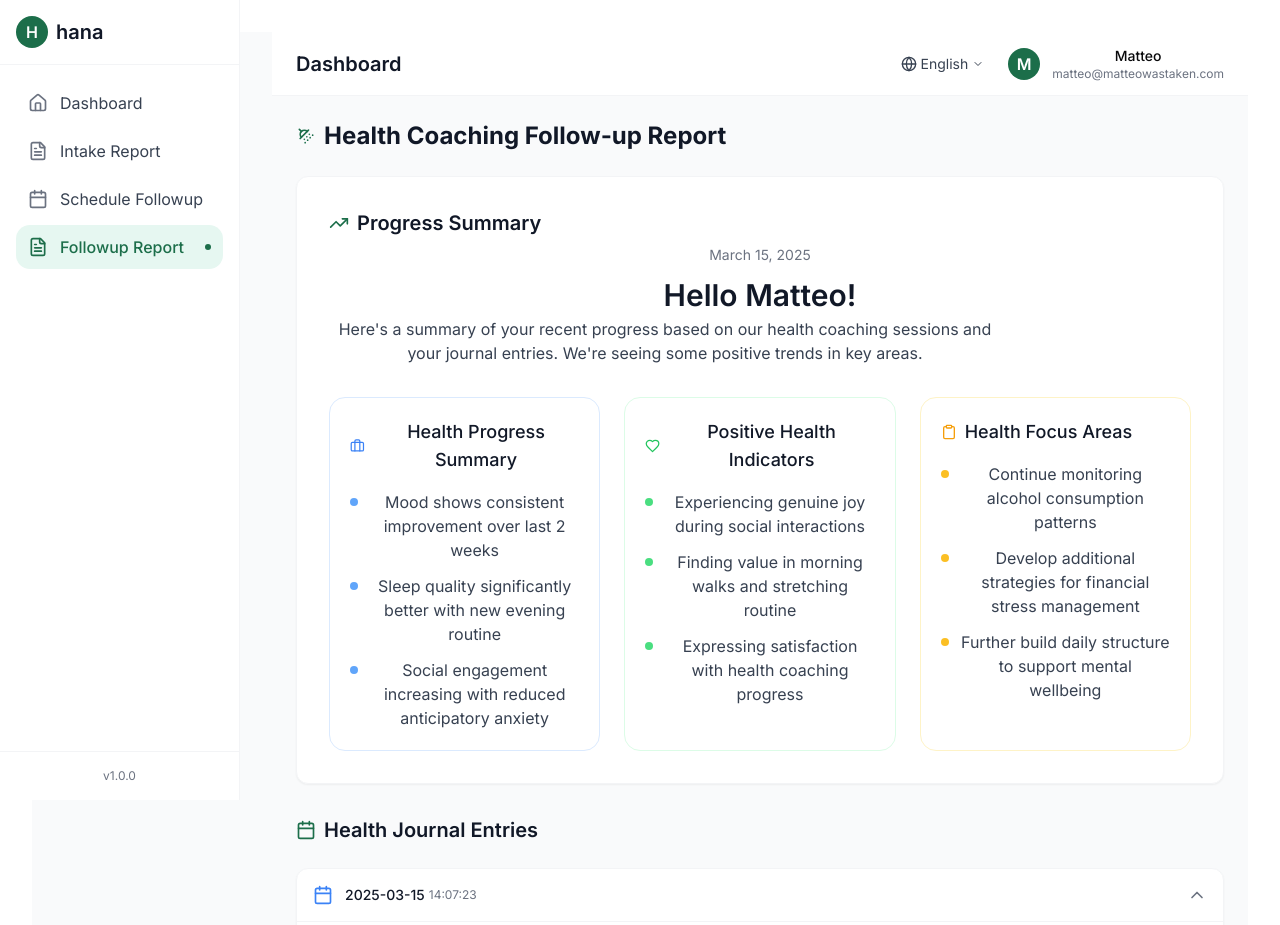
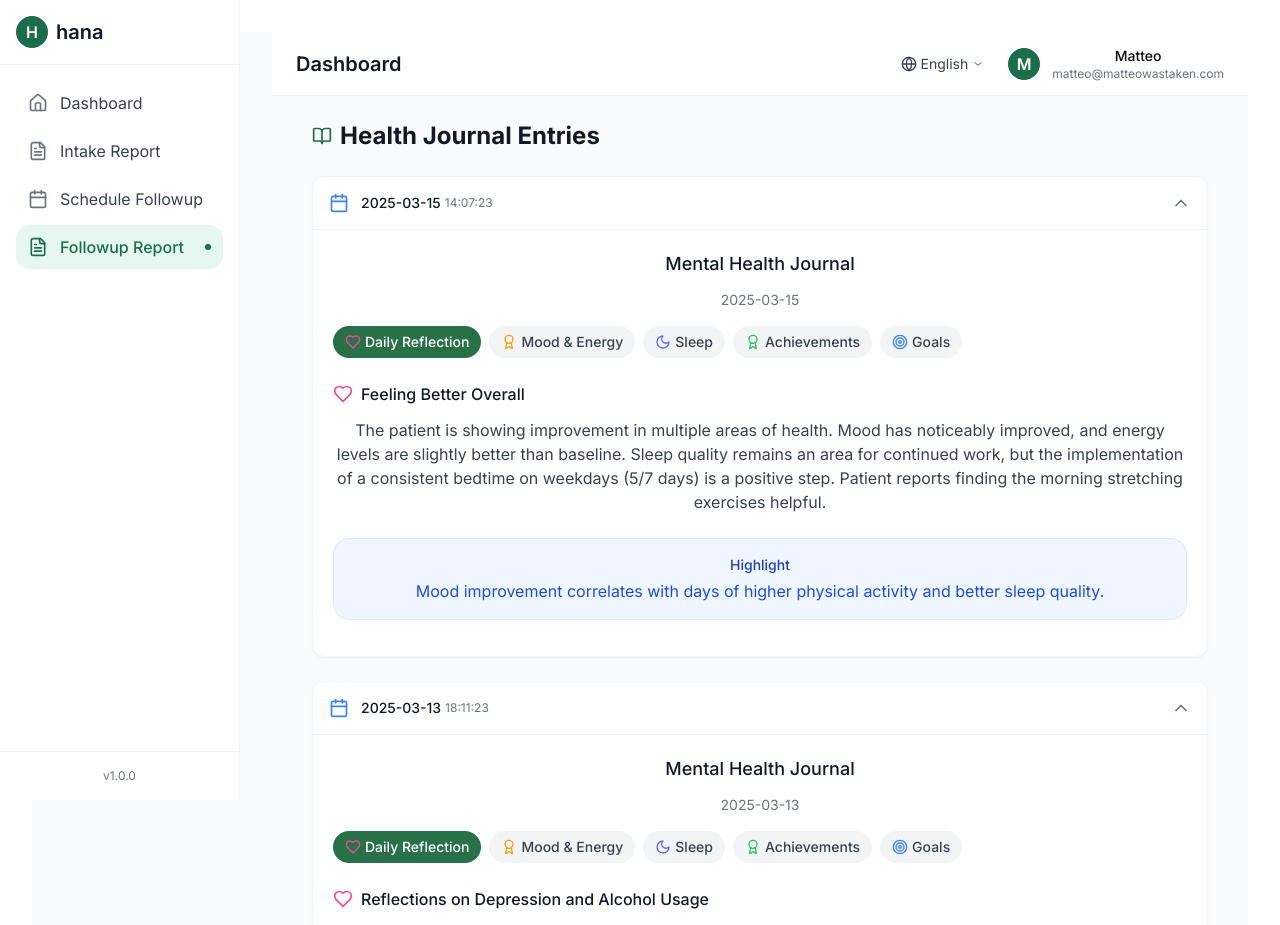
Before and after one commit to mhaihq/dashboard-grove-connector-85, a React (Vite) app: page /followup-report in a window 1280 px wide. Shown: the top 925 px of the page. Built offline with nearby package versions, Linux system fonts and the light colour scheme.

Commit message:
Update journal entries UI

```diff
--- a/src/pages/FollowupReport.tsx
+++ b/src/pages/FollowupReport.tsx
@@ -3,8 +3,7 @@ import React from 'react';
 import { Sidebar } from '@/components/Sidebar';
 import { DashboardHeader } from '@/components/DashboardHeader';
 import { JournalEntry } from '@/components/JournalEntry';
-import MentalHealthSummary from '@/components/MentalHealthSummary';
-import { Calendar, ShowerHead } from 'lucide-react';
+import { BookOpen } from 'lucide-react';
 
 const FollowupReport = () => {
   const userName = "Matteo";
@@ -25,52 +24,38 @@ const FollowupReport = () => {
       timestamp: "18:11:23",
       title: "Reflections on Depression and Alcohol Usage",
       content: "Patient continues to work on reducing alcohol intake with modest success (2 alcohol-free days this week vs 0 last week). Depression symptoms are still present but less intense than during initial assessment. Financial stressors remain significant with ongoing job search. Fatigue levels fluctuate but show slight improvement on days following adequate sleep.",
-      highlight: "Patient is beginning to recognize the connection between alcohol consumption, sleep quality, and next-day mood/energy."
+      highlight: "Patient is beginning to recognize the connection between alcohol consumption, sleep quality, and next-day mood/energy.",
+      expanded: true
     },
     {
       date: "2025-03-10",
       timestamp: "09:22:15",
       title: "Sleep Improvements",
       content: "The patient reported better sleep after implementing the suggested routine changes. They're now getting an average of 7 hours per night compared to 5 hours previously. Morning fatigue has decreased notably. The evening digital detox (no screens 1 hour before bed) has been particularly effective. Still experiencing occasional night waking but able to fall back asleep more easily.",
-      highlight: "Sleep duration increased by approximately 2 hours per night with new bedtime routine. Patient reports feeling 'more rested than I have in months.'"
+      highlight: "Sleep duration increased by approximately 2 hours per night with new bedtime routine. Patient reports feeling 'more rested than I have in months.'",
+      expanded: true
     },
     {
       date: "2025-03-05",
       timestamp: "16:42:11",
       title: "Social Engagement Progress",
       content: "Patient met with two friends for coffee this week, marking the first social outing in over a month. They described feeling anxious before the meeting but ultimately enjoyed the interaction and felt better afterward. This positive experience has encouraged planning for another small social gathering next week. Patient used breathing techniques discussed in coaching to manage pre-event anxiety.",
-      highlight: "First social engagement in a month resulted in positive emotions despite initial anxiety. Patient shared: 'I actually felt like myself again for a little while.'"
-    }
-  ];
-
-  // Progress summary for high-level overview
-  const summaryItems = [
-    {
-      title: "Health Progress Summary",
-      content: [
-        "Mood shows consistent improvement over last 2 weeks",
-        "Sleep quality significantly better with new evening routine",
-        "Social engagement increasing with reduced anticipatory anxiety"
-      ],
-      type: "notable" as const
+      highlight: "First social engagement in a month resulted in positive emotions despite initial anxiety. Patient shared: 'I actually felt like myself again for a little while.'",
+      expanded: true
     },
     {
-      title: "Positive Health Indicators",
-      content: [
-        "Experiencing genuine joy during social interactions",
-        "Finding value in morning walks and stretching routine",
-        "Expressing satisfaction with health coaching progress"
-      ],
-      type: "joy" as const
+      date: "2025-02-28",
+      timestamp: "11:30:45",
+      title: "Nutrition and Meal Planning",
+      content: "We discussed strategies for improving nutrition despite financial constraints. Patient has started preparing simple batch meals on weekends to avoid skipping meals during low-energy days. Incorporated more affordable protein sources (eggs, beans, canned tuna) into weekly shopping. Patient reports feeling more stable energy levels on days when eating 3 regular meals.",
+      highlight: "Meal consistency appears to correlate with improved mood stability and reduced anxiety episodes."
     },
     {
-      title: "Health Focus Areas",
-      content: [
-        "Continue monitoring alcohol consumption patterns",
-        "Develop additional strategies for financial stress management",
-        "Further build daily structure to support mental wellbeing"
-      ],
-      type: "weighing" as const
+      date: "2025-02-20",
+      timestamp: "15:22:10",
+      title: "Physical Activity Assessment",
+      content: "Patient has been more consistent with daily walks (average 20 minutes) and reports improved mood afterward. Still struggling with motivation for more structured exercise. We discussed simple body-weight exercises that can be done at home with minimal equipment. Most successful when done immediately after morning walk before work demands begin.",
+      highlight: "Morning activity appears to have positive cascading effect on other health behaviors throughout the day."
     }
   ];
 
@@ -85,25 +70,13 @@ const FollowupReport = () => {
         />
 
         <main className="p-6">
-          <div className="max-w-6xl mx-auto">
+          <div className="max-w-4xl mx-auto">
             <h1 className="text-2xl font-bold text-gray-900 mb-6 flex items-center gap-2">
-              <ShowerHead className="w-5 h-5 text-hana-green" />
-              Health Coaching Follow-up Report
+              <BookOpen className="w-5 h-5 text-hana-green" />
+              Health Journal Entries
             </h1>
 
-            {/* High-level health progress overview */}
-            <MentalHealthSummary
-              userName={userName}
-              date="March 15, 2025"
-              summaryItems={summaryItems}
-            />
-
-            <div className="mt-8">
-              <h2 className="text-xl font-semibold text-gray-900 mb-4 flex items-center gap-2">
-                <Calendar className="w-5 h-5 text-hana-green" />
-                Health Journal Entries
-              </h2>
-
+            <div className="space-y-5">
               {journalEntries.map((entry, index) => (
                 <JournalEntry
                   key={index}
```
